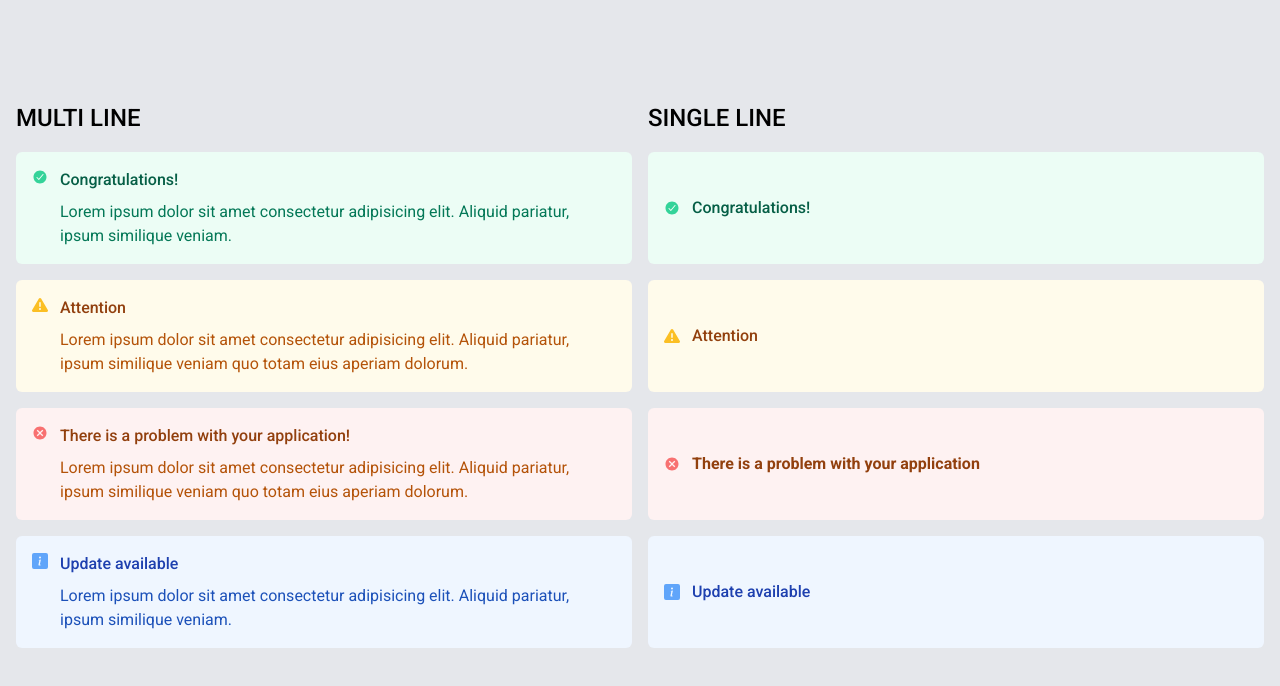
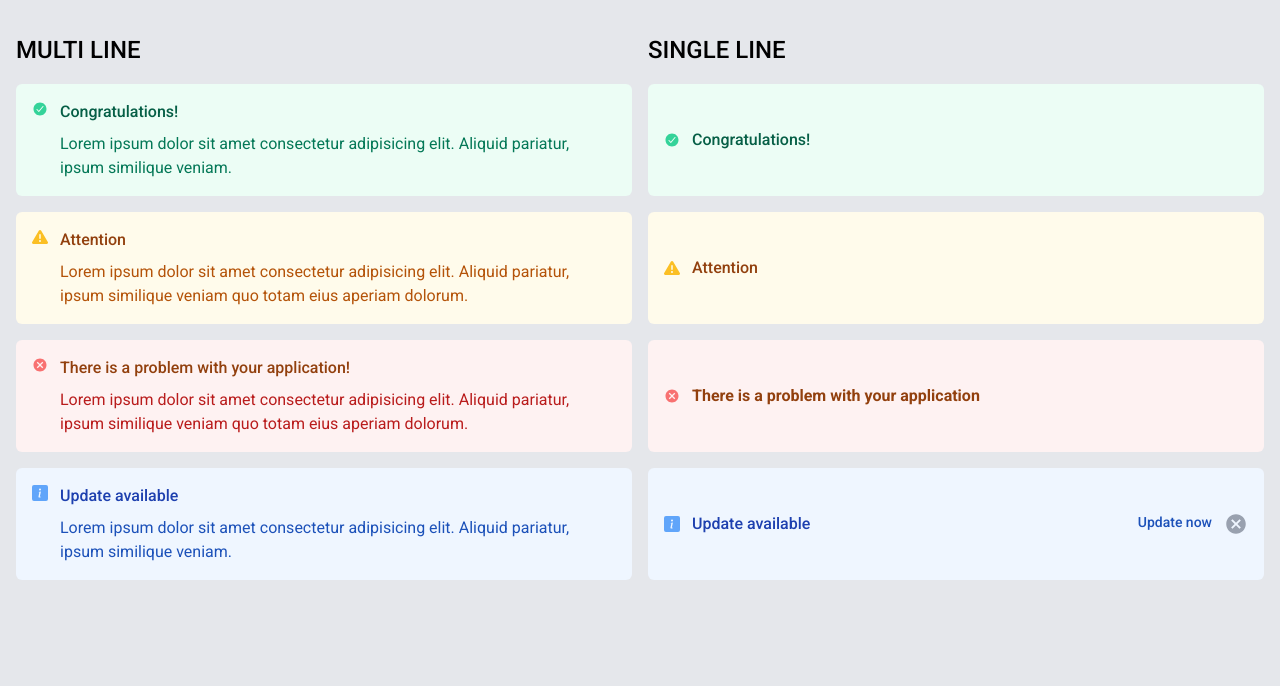
Before and after one commit to bienvenudev/react-component-library, a React (Vite) app: page / in a window 1280 px wide. Shown: the top 686 px of the page. Built offline with nearby package versions, Linux system fonts and the light colour scheme.

Commit message:
feat: integrate react-toastify for notifications and enhance Banner component with action and dismiss functionality

```diff
--- a/package.json
+++ b/package.json
@@ -14,6 +14,7 @@
     "react": "^19.1.1",
     "react-dom": "^19.1.1",
     "react-icons": "^5.5.0",
+    "react-toastify": "^11.0.5",
     "tailwind-merge": "^3.3.1",
     "tailwindcss": "^4.1.14"
   },
--- a/src/App.jsx
+++ b/src/App.jsx
@@ -1,6 +1,19 @@
+import { useState } from "react";
 import Banner from "./components/Banner/Banner"; //put src to use @
+import { ToastContainer, toast } from "react-toastify";
 
 function App() {
+  const [showBanner, setShowBanner] = useState(true);
+
+  const handleAction = () => {
+    toast.info("Action button clicked!");
+  };
+
+  const handleDismiss = () => {
+    console.log("Dismiss button clicked!");
+    setShowBanner(false);
+  };
+
   return (
     <div className="min-h-[100vh] grid place-items-center p-4">
       <div className="grid grid-cols-2 gap-4">
@@ -36,9 +49,17 @@ function App() {
             status="error"
             title="There is a problem with your application"
           />
-          <Banner status="neutral" title="Update available" />
+          {showBanner && (
+            <Banner
+              status="neutral"
+              title="Update available"
+              action={{ label: "Update now", onClick: handleAction }}
+              onDismiss={handleDismiss}
+            />
+          )}
         </div>
       </div>
+      <ToastContainer />
     </div>
   );
 }
--- a/src/components/Banner/Banner.jsx
+++ b/src/components/Banner/Banner.jsx
@@ -3,8 +3,14 @@ import { FaTriangleExclamation } from "react-icons/fa6";
 import { IoMdCloseCircle } from "react-icons/io";
 import { BsFillInfoSquareFill } from "react-icons/bs";
 
-export default function Banner({ title, text, status }) {
-  const icon =
+export default function Banner({
+  title,
+  text,
+  status = "neutral",
+  onDismiss,
+  action,
+}) {
+  const defaultIcon =
     status === "success" ? (
       <IoCheckmarkCircle className="text-[#34D399]" />
     ) : status === "warning" ? (
@@ -27,17 +33,19 @@ export default function Banner({ title, text, status }) {
   const statusTextClasses =
     status === "success"
       ? "text-[#047857]"
-      : status === "warning" || status === "error"
+      : status === "warning"
       ? "text-[#B45309]"
+      : status === "error"
+      ? "text-[#B91C1C]"
       : "text-[#1C51B9]";
 
   return (
     <div
-      className={`p-4 ${statusClasses} rounded-md grid grid-cols-[auto_1fr] ${
+      className={`p-4 ${statusClasses} rounded-md grid grid-cols-[auto_1fr_auto] ${
         text ? "items-baseline" : "items-center"
       } gap-3`}
     >
-      <div>{icon}</div>
+      <div>{defaultIcon}</div>
 
       <div>
         {!text && status === "error" ? (
@@ -53,6 +61,28 @@ export default function Banner({ title, text, status }) {
           )}
         </div>
       </div>
+
+      <div className="flex items-start gap-3">
+        {action && (
+          <button
+            onClick={action.onClick}
+            className={`text-sm font-medium ${statusTextClasses}`}
+            aria-label={action.ariaLabel}
+          >
+            {action.label}
+          </button>
+        )}
+
+        {onDismiss && (
+          <button
+            onClick={onDismiss}
+            className="text-gray-400 hover:text-gray-600"
+            aria-label="Dismiss banner"
+          >
+            <IoMdCloseCircle className="w-6 h-6 text-xl" />
+          </button>
+        )}
+      </div>
     </div>
   );
 }
```
Also changed, not shown: 1 other file (tests, documents, lock files or other folders).
